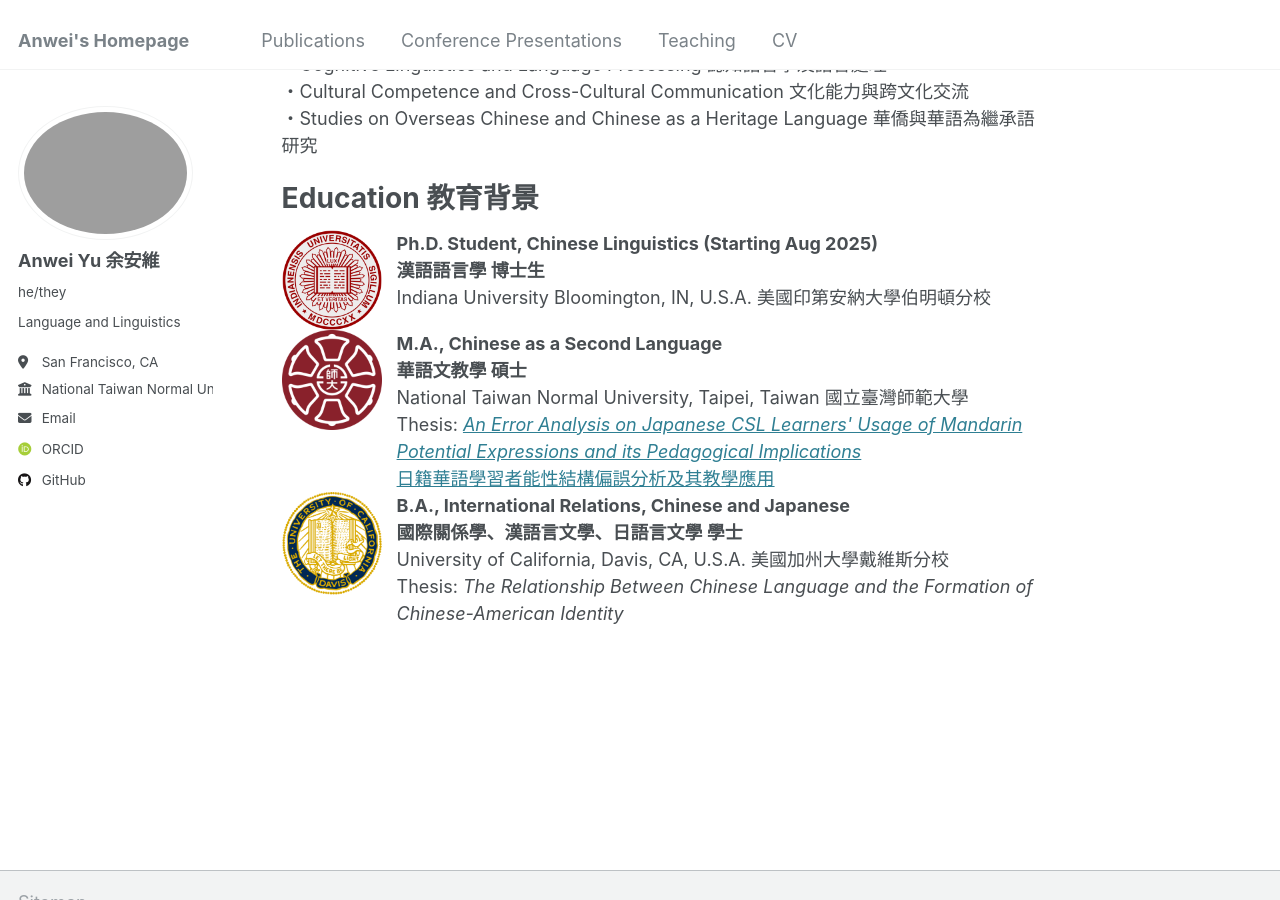
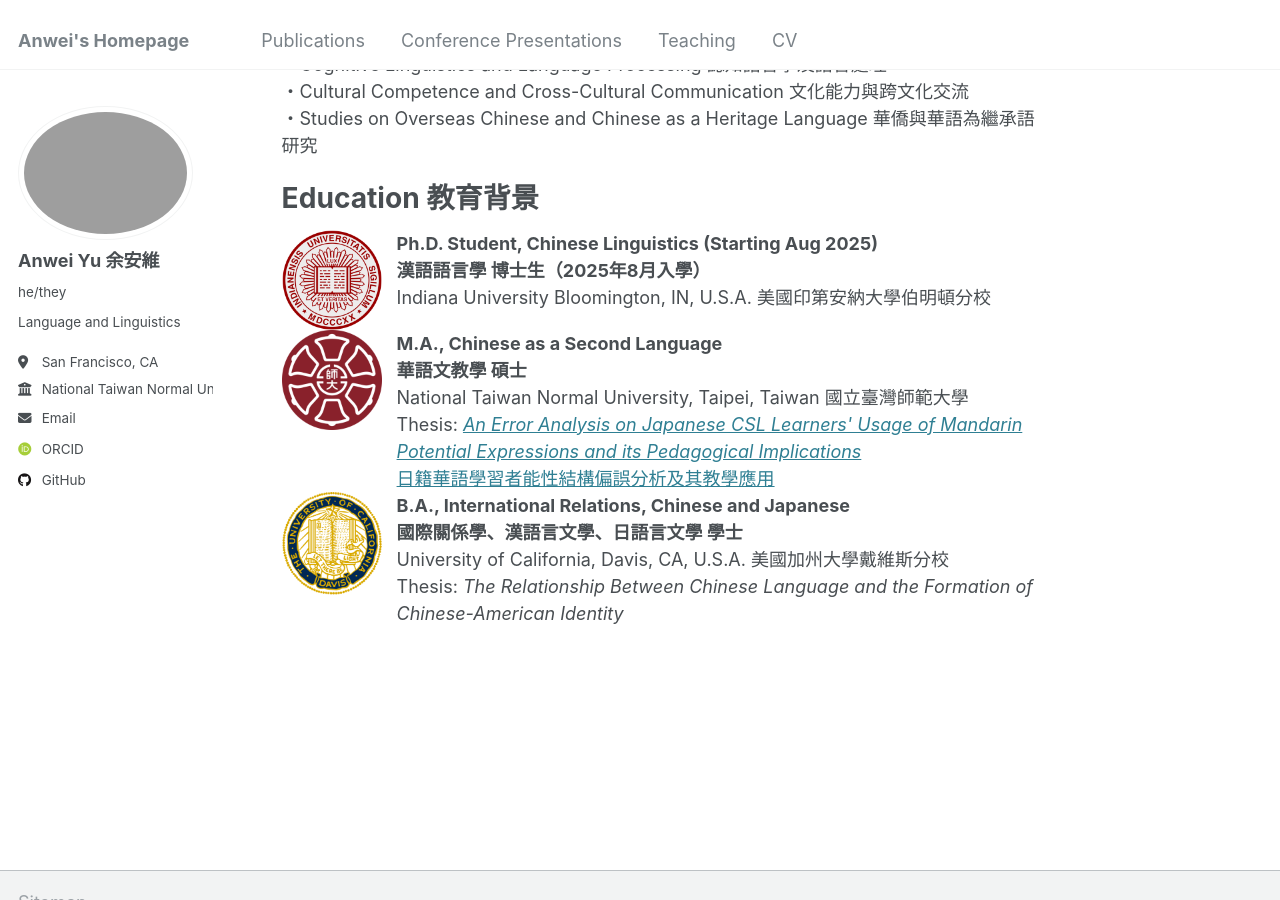
Before and after one commit to anweiyu/anweiyu.github.io, a Jekyll site: the page built from _pages/about.md, in a window 1280 px wide and 900 px high, scrolled down 780 px. Built offline with Jekyll 4.4.1, drawn with Linux system fonts in a browser that asks for light colours; some web fonts are replaced.

Commit message:
Update about.md

```diff
--- a/_pages/about.md
+++ b/_pages/about.md
@@ -28,7 +28,7 @@ Education 教育背景
 ======
 <div style="display: flex; align-items:flex-start;text-align: left;">
   <img src="{{site.baseurl}}/images/IU.png" alt="IU Logo" width= "100" style="margin-right: 15px;">
-  <p style="margin: 0;"><strong>Ph.D. Student, Chinese Linguistics (Starting Aug 2025) <br>漢語語言學 博士生</strong><br>
+  <p style="margin: 0;"><strong>Ph.D. Student, Chinese Linguistics (Starting Aug 2025) <br>漢語語言學 博士生（2025年8月入學）</strong><br>
     Indiana University Bloomington, IN, U.S.A. 美國印第安納大學伯明頓分校</p></div>
 <div style="display: flex; align-items:flex-start;text-align: left;">
   <img src="{{site.baseurl}}/images/NTNU.png" alt="NTNU Logo" width= "100" style="margin-right: 15px;">
```
